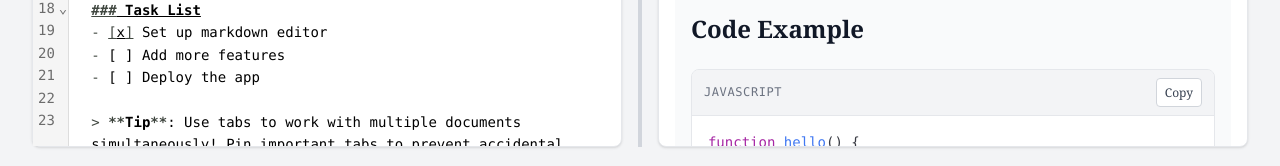
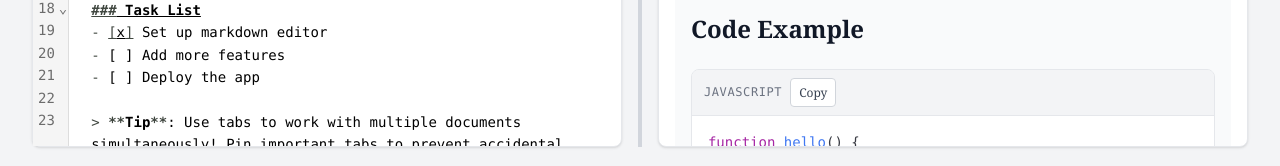
Before and after one commit to dmiyakawa/markdawn, a Vue app: page / in a window 1280 px wide. Shown: the part 554-720 px from the top of the page. Built offline with nearby package versions, Linux system fonts and the light colour scheme.

Commit message:
Code Block周りのCSSを調整する

```diff
--- a/src/style.css
+++ b/src/style.css
@@ -129,8 +129,8 @@
 
 .code-header {
   display: flex;
-  justify-content: space-between;
   align-items: center;
+  gap: 0.5rem;
   padding: 0.5rem 0.75rem;
   background-color: #f3f4f6;
   border-bottom: 1px solid #e5e7eb;
@@ -143,9 +143,6 @@
     monospace;
   font-weight: 600;
   color: #374151;
-  padding: 0.25rem 0.5rem;
-  background-color: #e5e7eb;
-  border-radius: 0.25rem;
 }
 
 .code-language {
```
